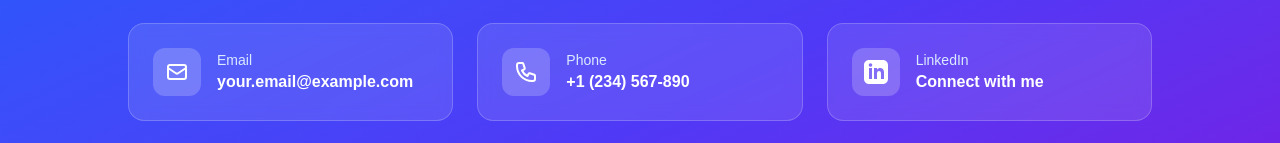
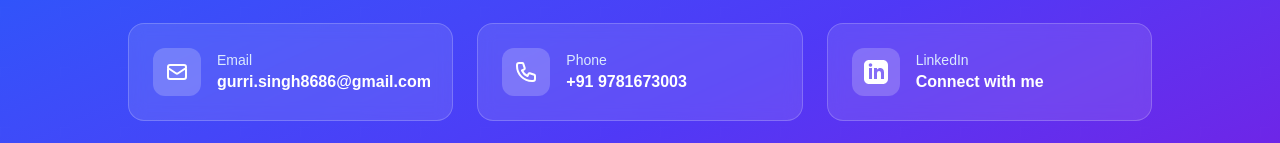
Before and after one commit to gurri8686/gurri_portfolio, a Next.js app: page / in a window 1280 px wide. Shown: the part 4086-4229 px from the top of the page. Built offline with nearby package versions, Linux system fonts and the light colour scheme.

Commit message:
footer and design Updated

```diff
--- a/app/page.tsx
+++ b/app/page.tsx
@@ -499,7 +499,7 @@ export default function Home() {
           <div className="grid md:grid-cols-2 lg:grid-cols-3 gap-6 max-w-5xl mx-auto">
             {/* Email */}
             <a
-              href="mailto:your.email@example.com"
+              href="mailto:gurri.singh8686@gmail.com"
               className="bg-white/10 backdrop-blur-sm hover:bg-white/20 transition-all rounded-2xl p-6 border border-white/20 flex items-center gap-4 animate-fadeIn hover:scale-105"
             >
               <div className="w-12 h-12 bg-white/20 rounded-xl flex items-center justify-center flex-shrink-0">
@@ -509,13 +509,13 @@ export default function Home() {
               </div>
               <div>
                 <div className="text-sm text-blue-100">Email</div>
-                <div className="font-semibold">your.email@example.com</div>
+                <div className="font-semibold">gurri.singh8686@gmail.com</div>
               </div>
             </a>
 
             {/* Phone */}
             <a
-              href="tel:+1234567890"
+              href="tel:+91 9781673003"
               className="bg-white/10 backdrop-blur-sm hover:bg-white/20 transition-all rounded-2xl p-6 border border-white/20 flex items-center gap-4 animate-fadeIn delay-100 hover:scale-105"
             >
               <div className="w-12 h-12 bg-white/20 rounded-xl flex items-center justify-center flex-shrink-0">
@@ -525,13 +525,13 @@ export default function Home() {
               </div>
               <div>
                 <div className="text-sm text-blue-100">Phone</div>
-                <div className="font-semibold">+1 (234) 567-890</div>
+                <div className="font-semibold">+91 9781673003</div>
               </div>
             </a>
 
             {/* LinkedIn */}
             <a
-              href="https://linkedin.com/in/yourprofile"
+              href="https://www.linkedin.com/in/gurri-singh-72b78937a/"
               target="_blank"
               rel="noopener noreferrer"
               className="bg-white/10 backdrop-blur-sm hover:bg-white/20 transition-all rounded-2xl p-6 border border-white/20 flex items-center gap-4 animate-fadeIn delay-200 hover:scale-105"
@@ -549,7 +549,7 @@ export default function Home() {
 
             {/* GitHub */}
             <a
-              href="https://github.com/yourprofile"
+              href="https://github.com/gurri8686"
               target="_blank"
               rel="noopener noreferrer"
               className="bg-white/10 backdrop-blur-sm hover:bg-white/20 transition-all rounded-2xl p-6 border border-white/20 flex items-center gap-4 animate-fadeIn delay-300 hover:scale-105"
```
